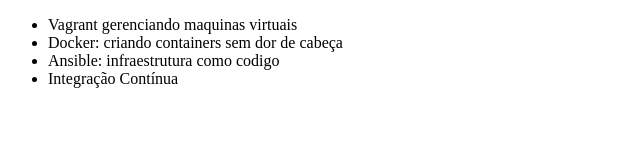
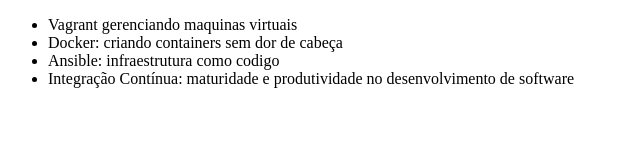
Before and after one commit to Luiz-FelipeDev/git---alura-, a plain HTML site: page index.html in a window 1280 px wide. Shown: the whole page, without its empty margins (0-640 px from the left). Drawn offline with Linux system fonts and the light colour scheme.

Commit message:
Renomeando integração continua

```diff
--- a/index.html
+++ b/index.html
@@ -9,7 +9,7 @@
         <li>Vagrant gerenciando maquinas virtuais</li>
         <li>Docker: criando containers sem dor de cabeça </li>
         <li>Ansible: infraestrutura como codigo</li>
-        <li>Integração Contínua</li>
+        <li>Integração Contínua: maturidade e produtividade  no desenvolvimento de software </li>
     </ul>
 </body>
 </html>
```
